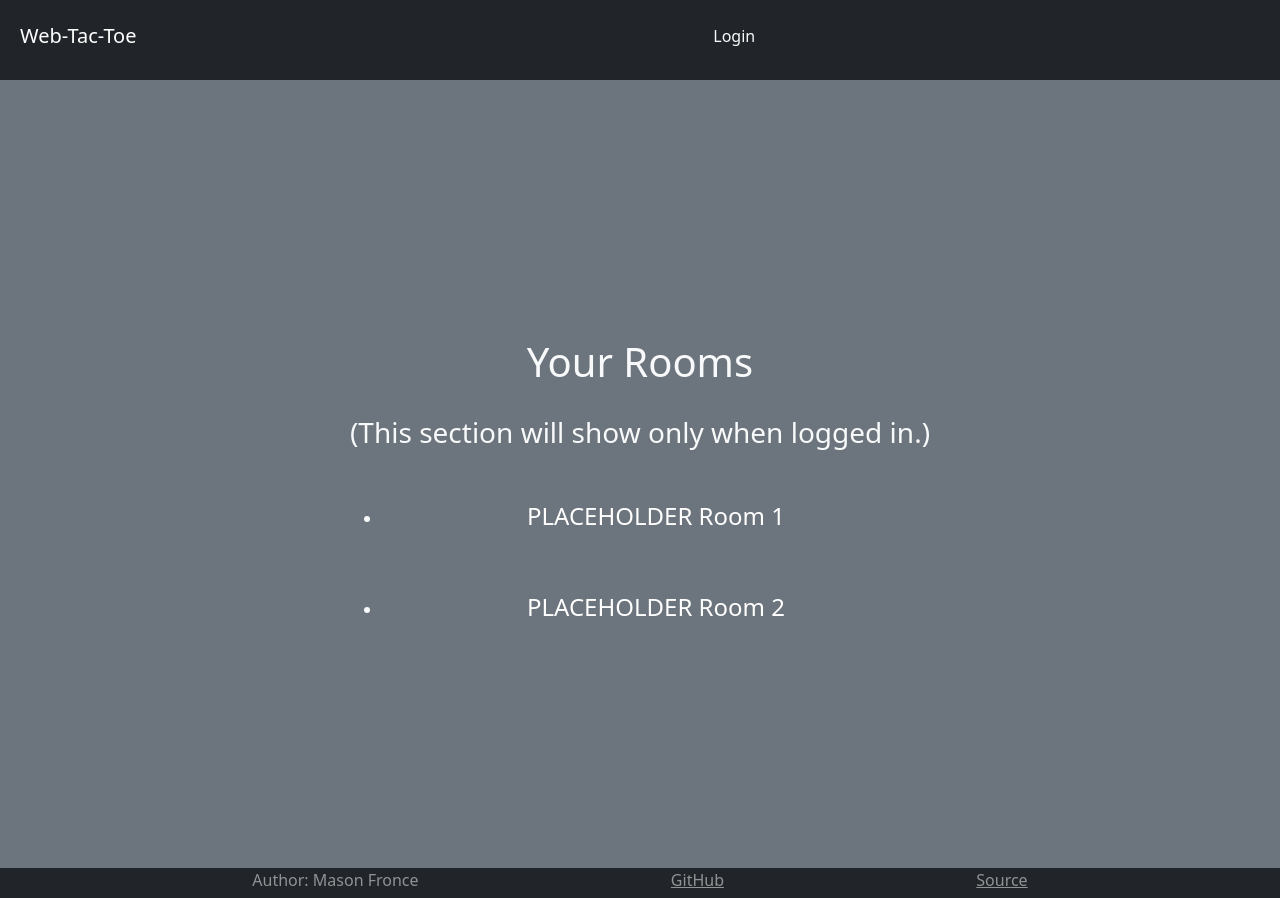
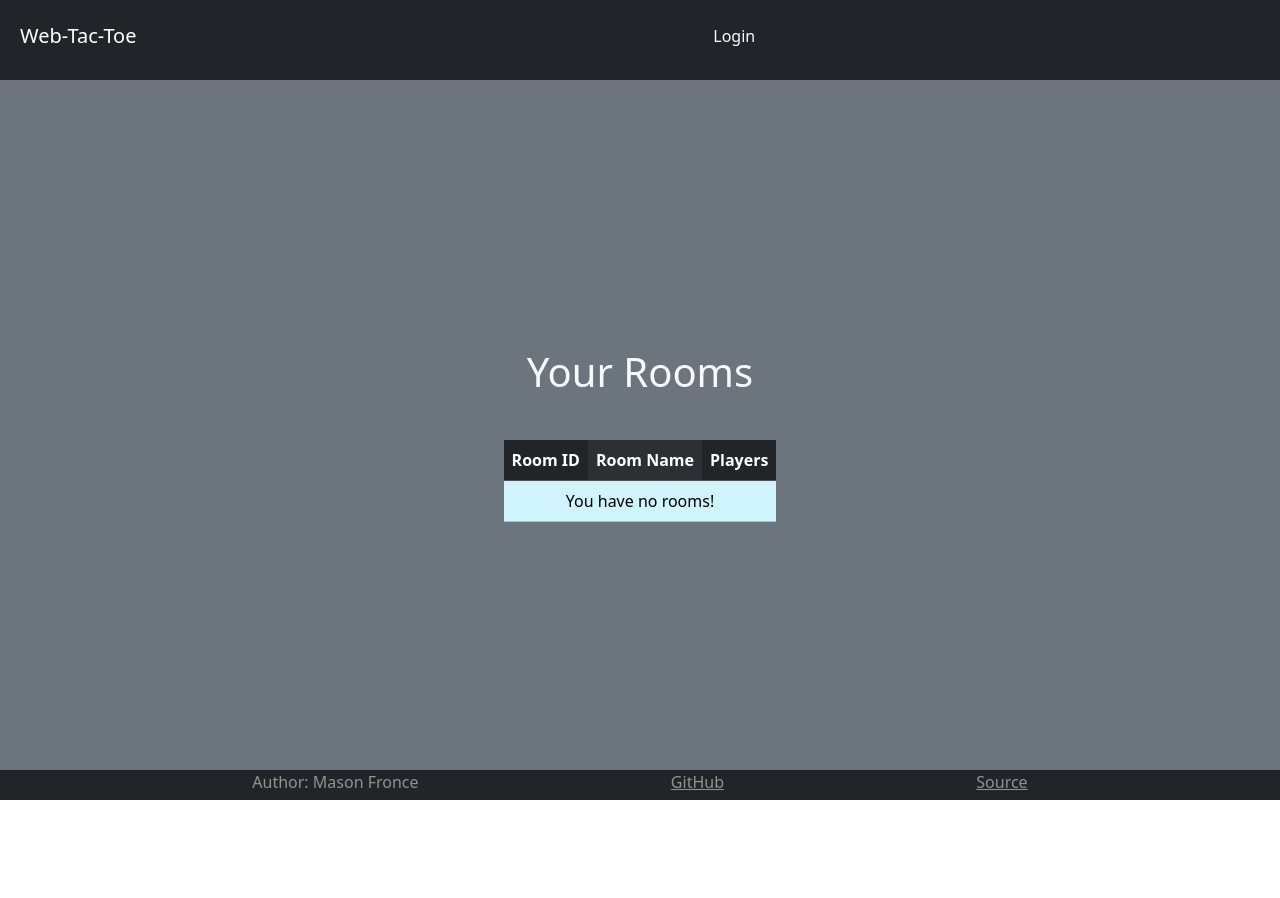
Before and after one commit to Kitsune2468/startup, a React (Vite) app: page /home in a window 1280 px wide. After the commit the page ends 800 px from the top, so only its background shows below. Built offline with nearby package versions, Linux system fonts and the light colour scheme.

Commit message:
React Pt2 - Good progress on home. I started on rooms but gave up and switched to home instead.

```diff
--- a/src/app.jsx
+++ b/src/app.jsx
@@ -58,7 +58,7 @@ export default function App() {
                         exact
                     />
                     <Route path='/home' element={<Home />} />
-                    <Route path='/room' element={<Room />} />
+                    <Route path='/room' element={<Room userName={userName} />} />
                     <Route path='*' element={<NotFound />} />
                 </Routes>
 
--- a/src/home/home.css
+++ b/src/home/home.css
@@ -2,7 +2,8 @@
     display: flex;
     flex-direction: column;
     min-width: 375px;
-    justify-content: space-evenly;
+    justify-content: space-between;
+    align-content: space-evenly;
     padding: 15%;
 }
 
@@ -19,6 +20,7 @@
 .title {
     justify-content: center;
     align-content: center;
+    min-height: 120px;
     border-radius: 10% / 30%;
     padding-left: 5%;
     padding-right: 5%;
@@ -37,6 +39,13 @@
     font-size:x-large;
 }
 
-.link-list {
-    align-content: space-between;
+td {
+  max-width: 40vw;
+  overflow: hidden;
+  white-space: nowrap;
+  text-overflow: ellipsis;
 }
+
+table {
+    width: 100%;
+}
--- a/src/home/home.jsx
+++ b/src/home/home.jsx
@@ -1,16 +1,51 @@
-import React from 'react';
+import React, { use } from 'react';
+
 import './home.css';
 
 export function Home() {
+  const [usersRooms, setRooms] = React.useState([]);
+
+  React.useEffect(() => {
+    const usersRoomsText = localStorage.getItem('userRooms');
+    if (usersRoomsText) {
+      setRooms(JSON.parse(usersRoomsText))
+    }
+  }, []);
+
+  const roomsRows = [];
+  if(usersRooms.length) {
+    for (const [roomID, roomName, player1email, player2email] of usersRooms.entries()) {
+      roomsRows.push(
+        <tr key = {roomID}>
+          <td>{roomID}</td>
+          <td>{roomName}</td>
+          <td>{player1email}, {player2email}</td>
+        </tr>
+      )
+    }
+
+  } else {
+    roomsRows.push(
+      <tr key='0'>
+        <td colSpan='3'>You have no rooms!</td>
+      </tr>
+    )
+  }
+
   return (
     <main className="container-fluid bg-secondary text-center">
         <div className="home-page">
           <h1 className="title">Your Rooms</h1>
-          <h3 className="subtitle">(This section will show only when logged in.)</h3>
-          <ul className="link-list">
-            <li className='room'><a href="room.html" className="room-link">PLACEHOLDER Room 1</a></li>
-            <li className='room'><a href="room.html" className="room-link">PLACEHOLDER Room 2</a></li>
-          </ul>
+          <table className='table table-info table-striped-columns'>
+            <thead className='table-dark'>
+              <tr>
+                <th>Room ID</th>
+                <th>Room Name</th>
+                <th>Players</th>
+              </tr>
+            </thead>
+            <tbody id='rooms'>{roomsRows}</tbody>
+          </table>
         </div>
     </main>
   );
--- a/src/room/room.css
+++ b/src/room/room.css
@@ -1,15 +1,9 @@
-:root {
-    --player1Color: #6495ed;
-    --plater2Color: #c23c3c;
-}
-
 .player1 {
-
-    color: var(--player1Color);
+    color: rgb(49, 156, 228);
 }
 
 .player2 {
-    color: var(--plater2Color);
+    color: rgb(214, 44, 44);
 }
 
 .game {
@@ -75,12 +69,3 @@
 .win-loss {
     padding: 0.5em 2em;
 }
-
-section:nth-child(1) {
-    flex:1;
-    align-content: center;
-}
-
-section:nth-child(2) {
-    flex:4;
-}
--- a/src/room/room.jsx
+++ b/src/room/room.jsx
@@ -1,7 +1,18 @@
 import React from 'react';
 import './room.css';
 
-export function Room() {
+export function Room(props) {
+    const userName = props.userName;
+
+    /*
+    localStorage.setItem('userColor', rgb(214, 44, 44));
+    const userColor = localStorage.userColor;
+
+
+    const opposingPlayer = "Opposing Player";
+    const opposingColor = rgb(214, 44, 44);
+    */
+
     return (
         <main className="container-fluid bg-secondary text-center outline">
         <section className="room-title">
--- /dev/null
+++ b/src/room/scoreBoard.css
@@ -0,0 +1,32 @@
+:root {
+    --player1Color: #6495ed;
+    --plater2Color: #c23c3c;
+}
+
+.player1 {
+    color: var(--player1Color);
+}
+
+.player2 {
+    color: var(--plater2Color);
+}
+
+.scoreboard-title {
+    justify-self: center;
+    width: 75%;
+    padding-bottom: 0.25em;
+    border-bottom: solid rgb(235, 235, 235) ;
+}
+.scoreboard {
+    align-content:center;
+    margin-left: 50%;
+}
+
+.scoreboard-info {
+    width:100%;
+    height:100%;
+}
+
+.win-loss {
+    padding: 0.5em 2em;
+}
```
Also changed, not shown: src/room/scoreBoard.jsx (+7 -0 lines), src/home/rooms.jsx (added). Lines whose indentation alone changed are shown as unchanged.
